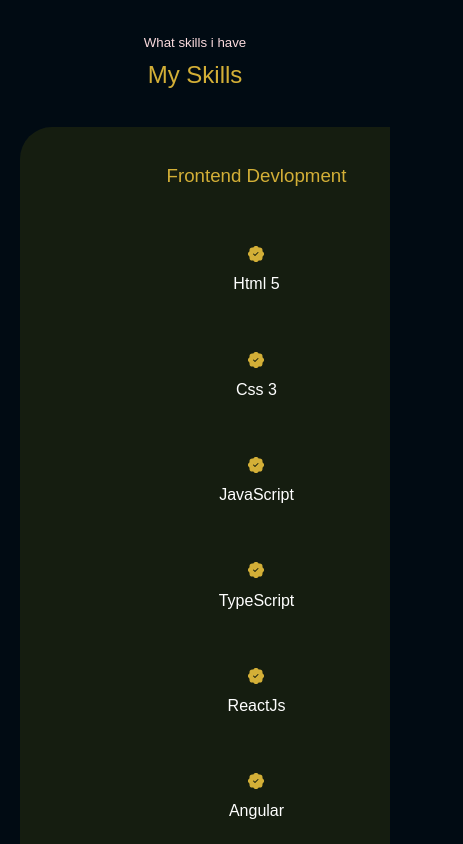
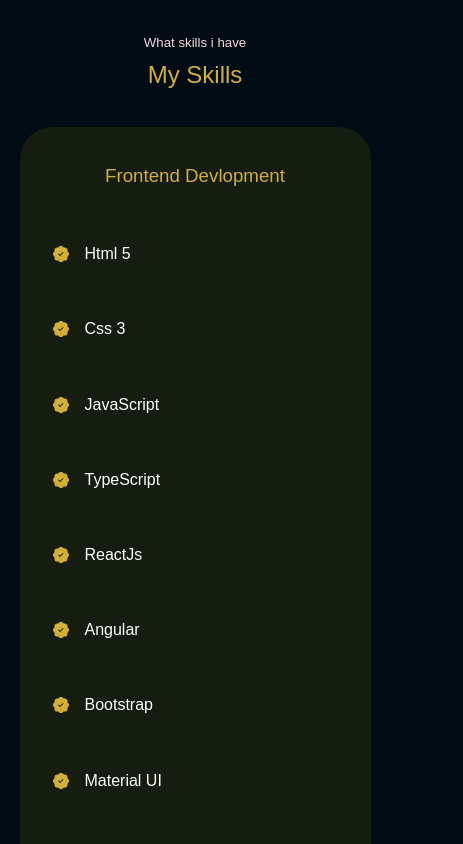
Before and after one commit to ElMajdoubraed/raed.elmajdoub.live, a Next.js app: page / in a window 390 px wide. Shown: the part 1960-2804 px from the top of the page, 463 px wide, since content can reach past the window. Built offline with nearby package versions, Linux system fonts and the light colour scheme.

Commit message:
v0 ready to start

```diff
--- a/components/experience/experience.css
+++ b/components/experience/experience.css
@@ -5,6 +5,7 @@
 
 
 .experience__container {
+    grid-template-columns: 1fr 1fr;
     display: grid;
     gap: 2rem;
 }
@@ -65,10 +66,10 @@
 /* ================= MEDIA QUERIES (SMALL DEVICES) ===================== */
 @media screen and (max-width: 600px) {
 
-    .experience__details {
+    /*.experience__details {
         display: block;
         margin-bottom: 1rem;
-    }
+    }*/
 
     .experience__container {
         gap: 1rem;
--- a/components/experience/experience.tsx
+++ b/components/experience/experience.tsx
@@ -11,7 +11,7 @@ export default function Experience() {
             <h2>My Skills</h2>
 
             <div className="container experience__container">
-            <Carousel>
+            <>
                 {
                     skillarray.map((skill: any, index: number) =>
                     <div key={'experience_' + index} className="experience__frontend">
@@ -30,7 +30,7 @@ export default function Experience() {
                     </div>
                     )
                 }
-            </Carousel>
+            </>
             </div>
         </section>
     )
--- a/pages/index.tsx
+++ b/pages/index.tsx
@@ -5,8 +5,8 @@ import Header from '@/components/header/header'
 import About from '@/components/about/about'
 import Experience from '@/components/experience/experience'
 import Services from '@/components/services/services'
-import Portfolio from '@/components/portfolio/portfolio'
-import Testimonials from '@/components/testimonials/testimonials'
+//import Portfolio from '@/components/portfolio/portfolio'
+//import Testimonials from '@/components/testimonials/testimonials'
 import Contact from '@/components/contact/contact'
 
 const inter = Inter({ subsets: ['latin'] })
@@ -41,10 +41,13 @@ export default function Index() {
         <About/>
         <Experience/>
         <Services/>
-        <Portfolio/>
-        <Testimonials/>
+        {
+          /*
+          <Portfolio/>
+          <Testimonials/>
+           */
+        }
         <Contact/>
-
       </>
     </>
   )
```
